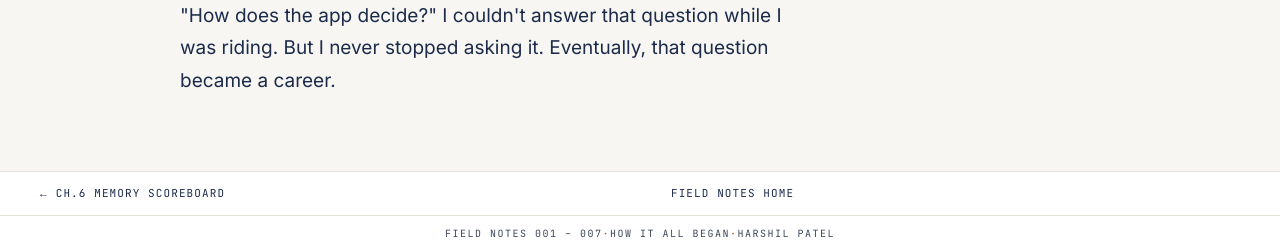
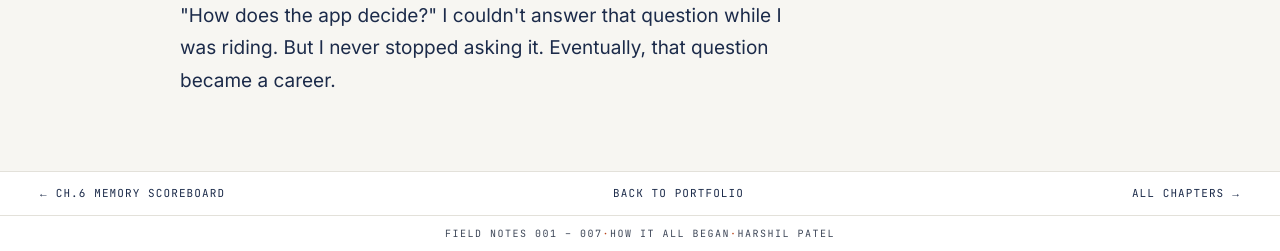
Before and after one commit to HP85-NL/Portfolio, a plain HTML site: page chapter-7-why-data-analyst.html in a window 1280 px wide. Shown: the part 549-800 px from the top of the page. Drawn offline with Linux system fonts and the light colour scheme.

Commit message:
Field Notes footer: Back to portfolio in the middle; Chapter 7 ends with All chapters
Co-Authored-By: Claude Opus 5.5 <noreply@anthropic.com>
Claude-Session: https://claude.ai/code/session_01FhqCsywN24Vfj69CbaCeiD

```diff
--- a/chapter-7-why-data-analyst.html
+++ b/chapter-7-why-data-analyst.html
@@ -423,9 +423,9 @@ body{background:#F7F6F2!important;color:#1C2B4A}
 <div class="chapter-nav">
   <a href="chapter-6-memory-scoreboard.html">&larr; <span class="label-full">Ch.6 Memory Scoreboard</span></a>
   <div class="spacer"></div>
-  <a href="how-it-all-began.html" class="home-link">Field Notes Home</a>
+  <a href="index.html#work" class="home-link">Back to portfolio</a>
   <div class="spacer"></div>
-  <span></span>
+  <a href="how-it-all-began.html#chapters"><span class="label-full">All chapters</span> &rarr;</a>
 </div>
 
 
```
Also changed, not shown: chapter-1-how-i-got-here.html (+1 -1 lines), chapter-2-three-cities.html (+1 -1 lines), chapter-3-the-economics.html (+1 -1 lines), chapter-4-uber-vs-deliveroo.html (+1 -1 lines), chapter-5-through-the-pandemic.html (+1 -1 lines), chapter-6-memory-scoreboard.html (+1 -1 lines).
